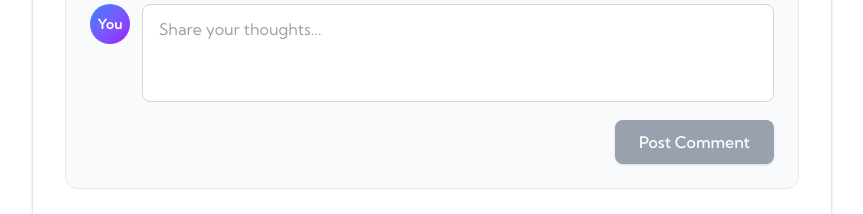
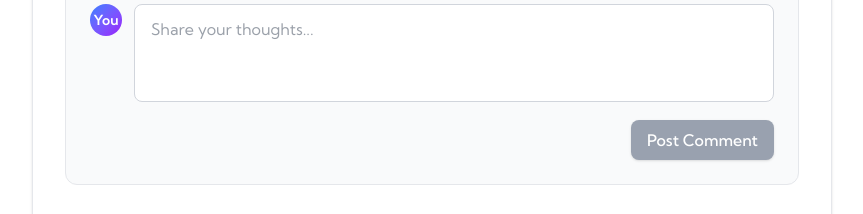
Before and after one commit to SanjaySarvah/Arivom-Nextjs, a Next.js app: page /articles/15 in a window 1280 px wide. Shown: the part 1260-1474 px from the top of the page, without its empty margins (0-863 px from the left). Built offline with nearby package versions, Linux system fonts and the light colour scheme.

Commit message:
ui changes

```diff
--- a/components/Common/DetailView.tsx
+++ b/components/Common/DetailView.tsx
@@ -192,7 +192,7 @@ export default function DetailView({ data, contentType = 'news' }: DetailViewPro
               {/* Add Comment Box */}
               <div className="bg-gray-50 rounded-xl p-4 sm:p-6 mb-8 border border-gray-200">
                 <div className="flex items-start gap-3">
-                  <div className="w-10 h-10 bg-gradient-to-br from-blue-500 to-purple-600 rounded-full flex items-center justify-center text-white font-semibold text-sm">
+                  <div className="w-8 h-8 bg-gradient-to-br from-blue-500 to-purple-600 rounded-full flex items-center justify-center text-white font-semibold text-sm">
                     You
                   </div>
                   <div className="flex-1">
@@ -207,7 +207,7 @@ export default function DetailView({ data, contentType = 'news' }: DetailViewPro
                       <button
                         onClick={handleSubmitComment}
                         disabled={!newComment.trim()}
-                        className="px-6 py-2.5 bg-[#2ecc71] text-white rounded-lg font-medium hover:bg-[#27ae60] disabled:bg-gray-400 disabled:cursor-not-allowed transition-colors duration-200 shadow-sm"
+                        className="px-4 py-2 bg-[#2ecc71] text-white rounded-lg font-medium hover:bg-[#27ae60] disabled:bg-gray-400 disabled:cursor-not-allowed transition-colors duration-200 shadow-sm"
                       >
                         Post Comment
                       </button>
```
